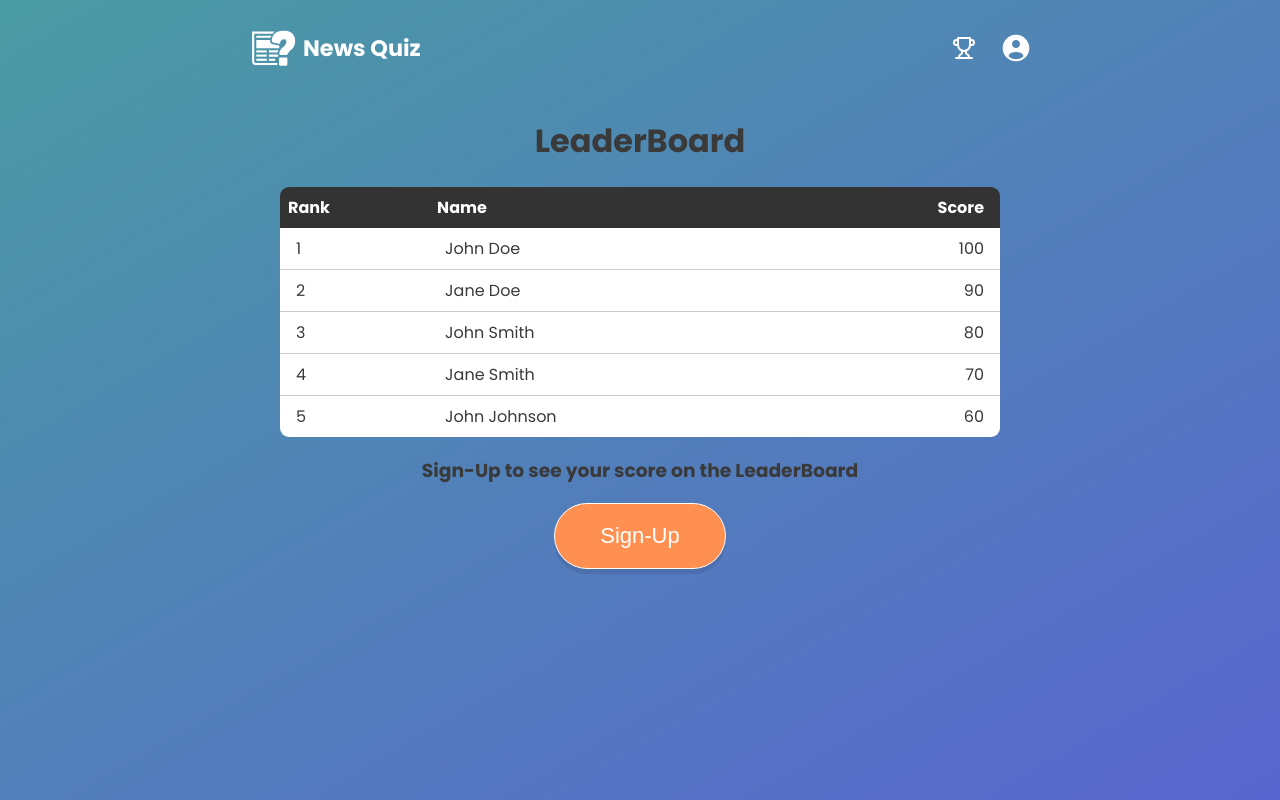
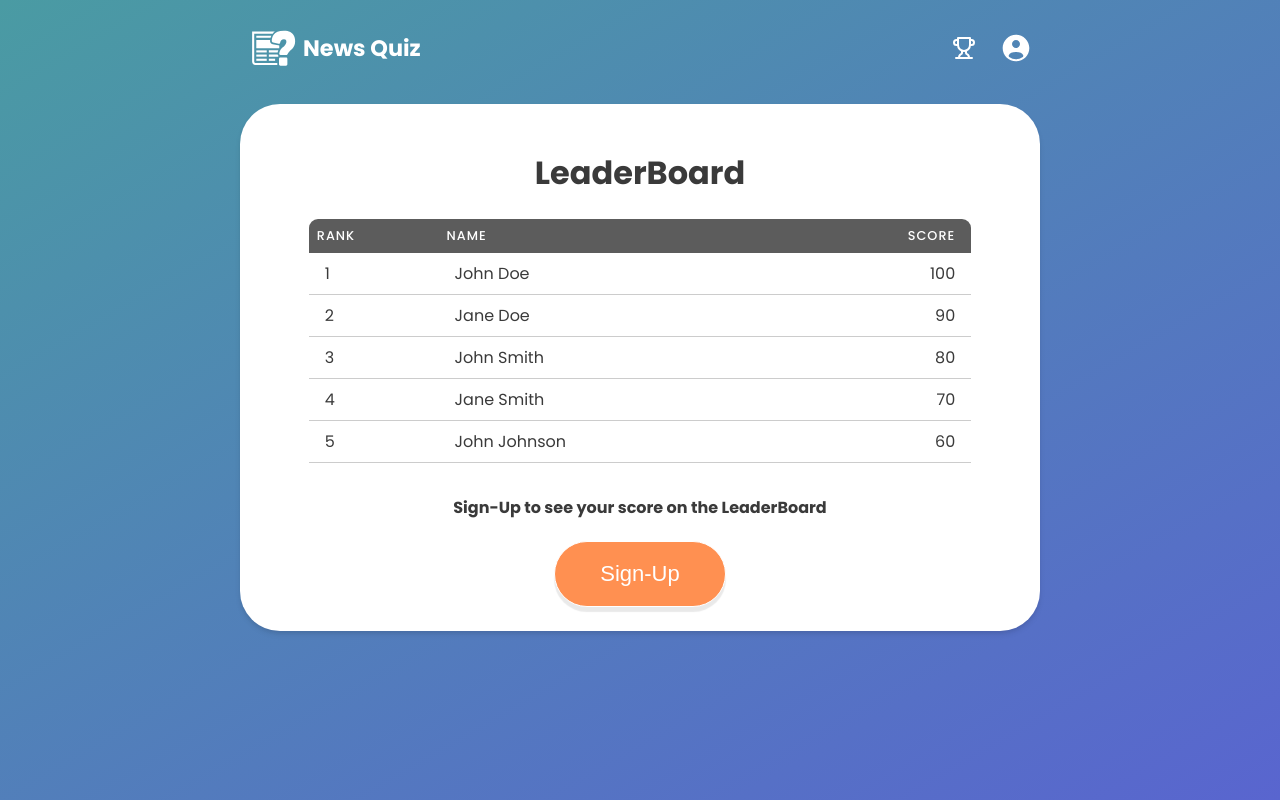
Before and after one commit to ayushsaranGithuB/news-quiz-app, a Next.js app: page /leaderboard in a window 1280 px wide. Built offline with nearby package versions, Linux system fonts and the light colour scheme; no server answers.

Commit message:
leaderboard

```diff
--- a/pages/leaderboard.js
+++ b/pages/leaderboard.js
@@ -1,6 +1,7 @@
 const LeaderBoard = () => {
   return (
     <>
+      <div className="card">
         <h1 className="centered">LeaderBoard</h1>
 
         <table className="leaderboard">
@@ -41,9 +42,9 @@ const LeaderBoard = () => {
         </table>
 
         <div className="centered">
-        <h3>Sign-Up to see your score on the LeaderBoard</h3>
-
+          <h4>Sign-Up to see your score on the LeaderBoard</h4>
           <button>Sign-Up</button>
+        </div>
       </div>
     </>
   );
--- a/styles/globals.css
+++ b/styles/globals.css
@@ -432,15 +432,19 @@ h3.question {
 
 table.leaderboard {
   width: 90%;
-  margin: 0 auto;
+  margin: 1rem auto 2rem;
   border-collapse: collapse;
-  margin-top: 1rem;
+  border-bottom: 1px solid #ccc;
 }
 
 table.leaderboard th {
-  background-color: #333;
+  background-color: #5c5c5c;
   color: #fff;
   padding: 0.5rem;
+  text-transform: uppercase;
+  font-weight: 500;
+  letter-spacing: 1px;
+  font-size: 0.8em;
   text-align: left;
 }
 
```
Also changed, not shown: public/screenshot.png (added). Lines whose indentation alone changed are shown as unchanged.
